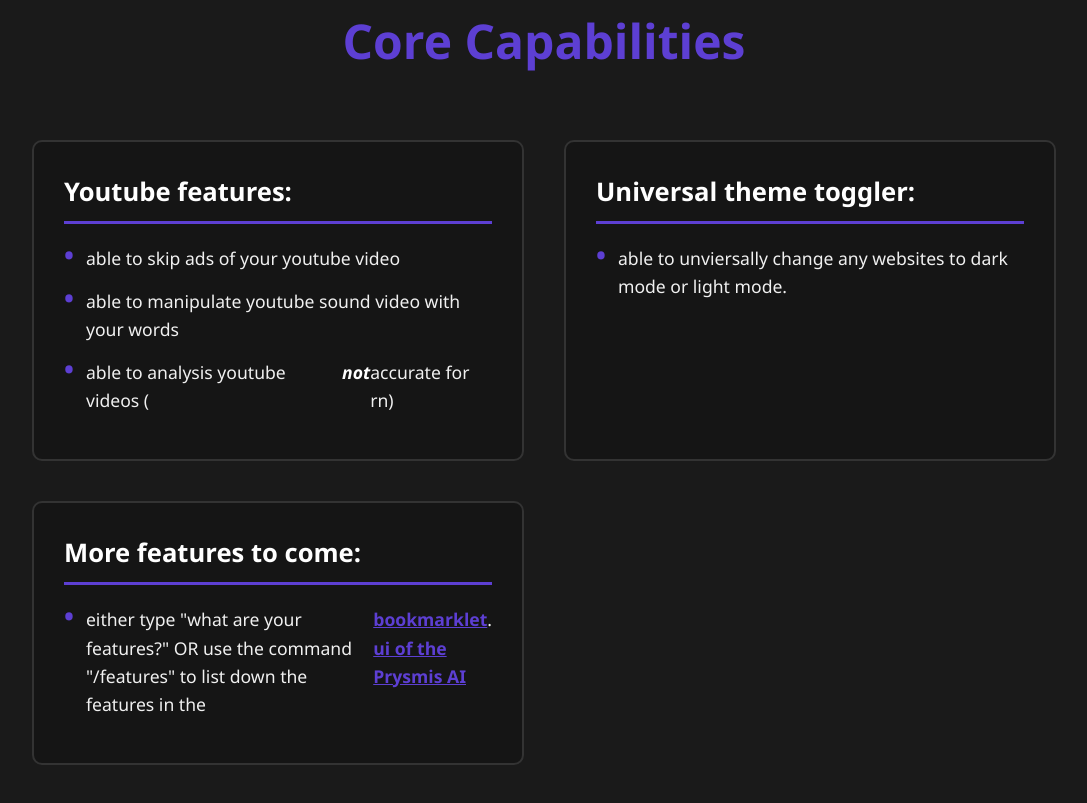
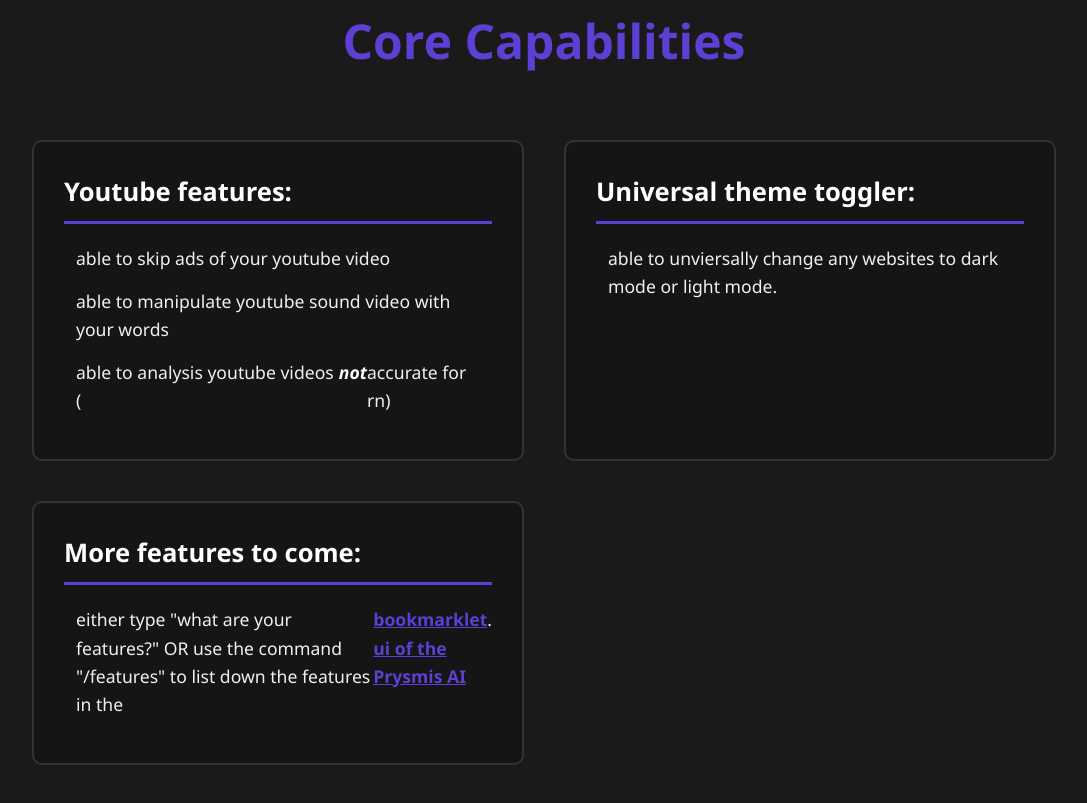
Before and after one commit to Silentalexalt/prysmisAI, a plain HTML site: page index.html in a window 1280 px wide. Shown: the part 898-1701 px from the top of the page, without its empty margins (96-1183 px from the left). Drawn offline with Linux system fonts and the light colour scheme.

Commit message:
Update index.html

```diff
--- a/index.html
+++ b/index.html
@@ -18,6 +18,7 @@
 
     <main>
         <section id="hero" class="hero-section">
+            <div class="particle-background"></div>
             <div class="hero-content">
                 <h1 class="hero-text">Expect the speed from Prysmis AI.</h1>
                 <a href="/chatarea" class="cta-button">Use Prysmis AI now &rarr;</a>
@@ -31,23 +32,23 @@
                 <div class="feature-box">
                     <h3>Youtube features:</h3>
                     <ul>
-                        <li><span class="bold-dot">•</span> able to skip ads of your youtube video</li>
-                        <li><span class="bold-dot">•</span> able to manipulate youtube sound video with your words</li>
-                        <li><span class="bold-dot">•</span> able to analysis youtube videos (<span class="intellect-word">not</span> accurate for rn)</li>
+                        <li><span class="bold-dot"></span> able to skip ads of your youtube video</li>
+                        <li><span class="bold-dot"></span> able to manipulate youtube sound video with your words</li>
+                        <li><span class="bold-dot"></span> able to analysis youtube videos (<span class="intellect-word">not</span> accurate for rn)</li>
                     </ul>
                 </div>
 
                 <div class="feature-box">
                     <h3>Universal theme toggler:</h3>
                     <ul>
-                        <li><span class="bold-dot">•</span> able to unviersally change any websites to dark mode or light mode.</li>
+                        <li><span class="bold-dot"></span> able to unviersally change any websites to dark mode or light mode.</li>
                     </ul>
                 </div>
 
                 <div class="feature-box">
                     <h3>More features to come:</h3>
                     <ul>
-                        <li><span class="bold-dot">•</span> either type "what are your features?" OR use the command "/features" to list down the features in the <span class="__prysmis_ai__">bookmarklet ui of the Prysmis AI</span>.</li>
+                        <li><span class="bold-dot"></span> either type "what are your features?" OR use the command "/features" to list down the features in the <span class="__prysmis_ai__">bookmarklet ui of the Prysmis AI</span>.</li>
                     </ul>
                 </div>
 
```
